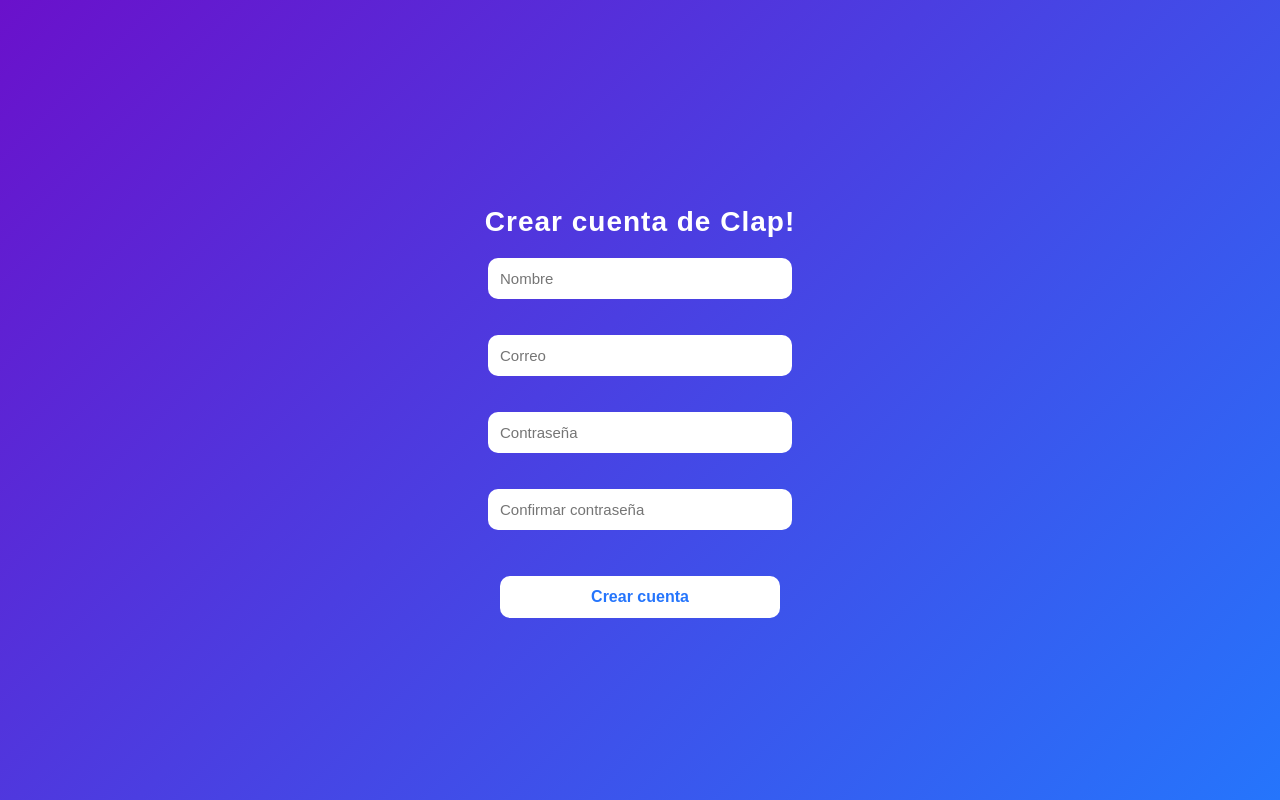
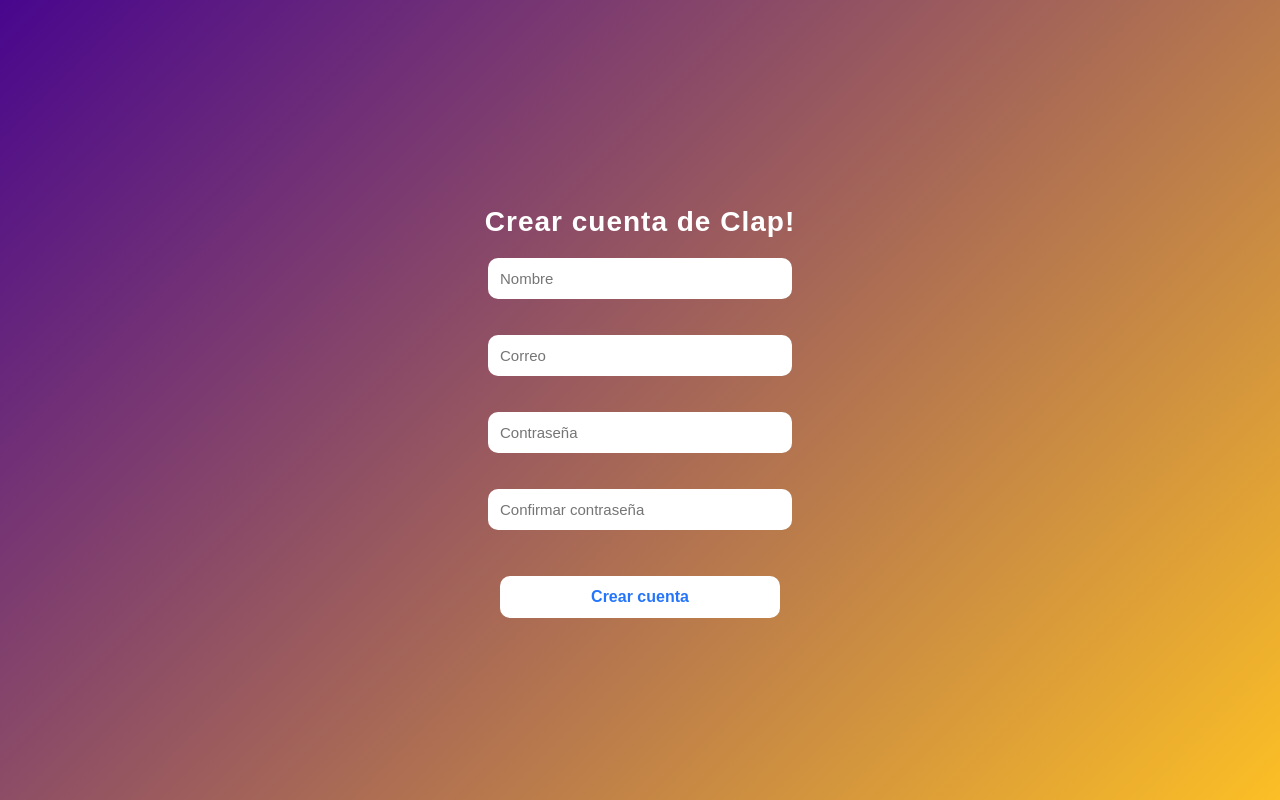
Before and after one commit to kevvvintgo/PROYECTO-FINALLL, a website: page register.html in a window 1280 px wide. Drawn offline with Linux system fonts and the light colour scheme.

Commit message:
Add files via upload

```diff
--- a/register.css
+++ b/register.css
@@ -1,7 +1,7 @@
 
 body {
     font-family: Arial, sans-serif;
-    background: linear-gradient(135deg, #6a11cb, #2575fc);
+    background: linear-gradient(135deg, #48068e, #fcbf25);
     height: 100vh;
     margin: 0;
     display: flex;
```
